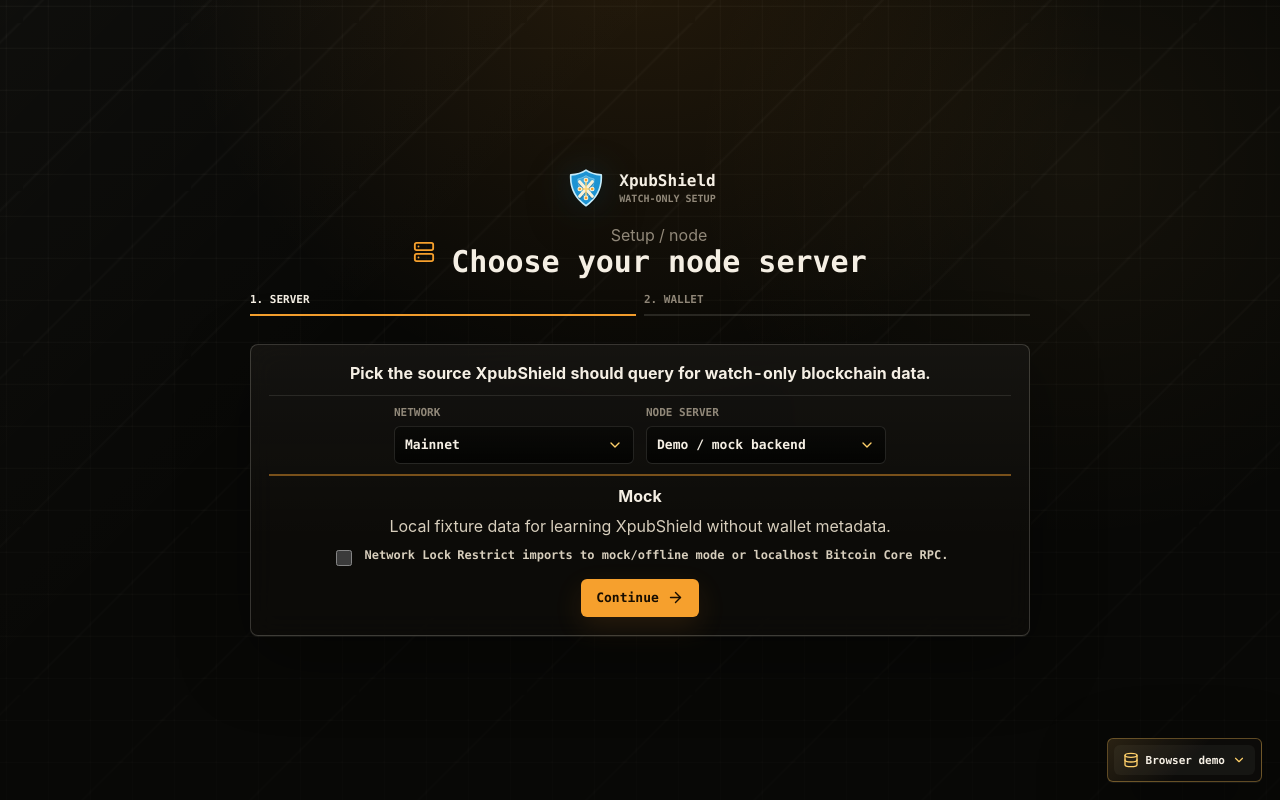
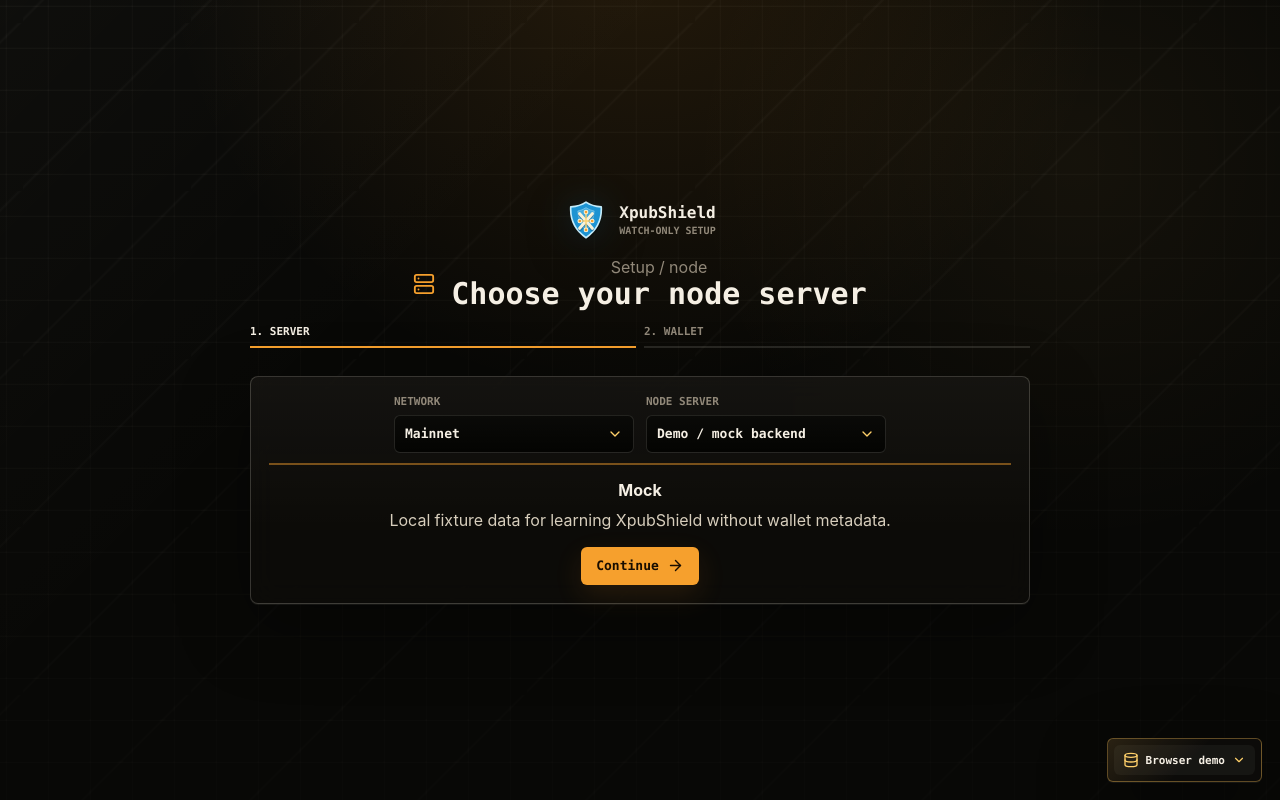
Before and after one commit to dboyza/XpubShield, a React (Vite) app: page / in a window 1280 px wide. Built offline with nearby package versions, Linux system fonts and the light colour scheme.

Commit message:
Clean up onboarding server picker

```diff
--- a/src/pages/OnboardingImport.tsx
+++ b/src/pages/OnboardingImport.tsx
@@ -373,10 +373,6 @@
 
         {firstRun && setupStep === "server" ? (
           <div className="import-form server-step">
-            <div className="setup-intro">
-              <strong>Pick the source XpubShield should query for watch-only blockchain data.</strong>
-            </div>
-
             <div className="server-select-grid">
               <OptionHelpSelect
                 label="Network"
@@ -393,6 +389,7 @@
                 label="Node server"
                 value={backend}
                 options={backendOptions}
+                showOptionHelp={false}
                 open={openServerDropdown === "backend"}
                 onToggle={() => setOpenServerDropdown((open) => open === "backend" ? null : "backend")}
                 onChange={(nextBackend) => {
@@ -406,18 +403,6 @@
               <strong>{backendLabel(backend)}</strong>
               <span>{backendChoiceSummary(backend)}</span>
             </div>
-
-            <label className="checkbox-row network-lock-row">
-              <input
-                type="checkbox"
-                checked={networkLocked}
-                onChange={(event) => onNetworkPolicyChange(event.target.checked ? "local_only" : "normal")}
-              />
-              <span>
-                <strong>Network Lock</strong>
-                Restrict imports to mock/offline mode or localhost Bitcoin Core RPC.
-              </span>
-            </label>
 
             {backend === "bitcoin_core_rpc" ? (
               <details className="advanced-section backend-config" open>
@@ -851,6 +836,7 @@
   label,
   value,
   options,
+  showOptionHelp = true,
   open,
   onToggle,
   onChange
@@ -858,6 +844,7 @@
   label: string;
   value: T;
   options: HelpOption<T>[];
+  showOptionHelp?: boolean;
   open: boolean;
   onToggle: () => void;
   onChange: (value: T) => void;
@@ -882,7 +869,10 @@
       {open ? (
         <div className="option-help-list" id={listId} role="listbox" aria-label={label}>
           {options.map((option) => (
-            <div className={`option-help-row ${option.disabled ? "option-help-row-disabled" : ""}`} key={option.value}>
+            <div
+              className={`option-help-row ${showOptionHelp ? "" : "option-help-row-no-info"} ${option.disabled ? "option-help-row-disabled" : ""}`}
+              key={option.value}
+            >
               <button
                 type="button"
                 className="option-help-choice"
@@ -894,6 +884,7 @@
                 <span>{option.label}</span>
                 {option.value === value ? <span className="option-help-selected">Selected</span> : null}
               </button>
+              {showOptionHelp ? (
                 <button
                   type="button"
                   className="option-help-info tooltip-button"
@@ -902,6 +893,7 @@
                 >
                   <CircleHelp size={14} aria-hidden="true" />
                 </button>
+              ) : null}
             </div>
           ))}
         </div>
--- a/src/styles.css
+++ b/src/styles.css
@@ -684,11 +684,10 @@
   top: calc(100% + 6px);
   right: 0;
   left: 0;
-  z-index: 45;
-  display: grid;
-  max-height: min(320px, calc(100vh - 280px));
+  z-index: 60;
+  display: grid;
   gap: 4px;
-  overflow: auto;
+  overflow: visible;
   border: 1px solid var(--line-strong);
   border-radius: var(--radius-sm);
   padding: 6px;
@@ -703,6 +702,10 @@
   grid-template-columns: minmax(0, 1fr) 28px;
   align-items: center;
   gap: 6px;
+}
+
+.option-help-row-no-info {
+  grid-template-columns: minmax(0, 1fr);
 }
 
 .option-help-choice {
@@ -1695,7 +1698,6 @@
   margin-bottom: 14px;
 }
 
-.setup-intro,
 .server-choice-note,
 .server-summary,
 .settings-subsection {
@@ -1705,20 +1707,17 @@
   background: transparent;
 }
 
-.setup-intro,
 .server-choice-note,
 .settings-subsection {
   display: grid;
   gap: 8px;
 }
 
-.setup-intro strong,
 .server-choice-note strong,
 .server-summary strong {
   color: var(--text);
 }
 
-.setup-intro p,
 .server-choice-note span,
 .server-summary p {
   color: var(--text-soft);
@@ -1735,39 +1734,24 @@
   padding: 12px 0;
 }
 
-.setup-intro {
-  border-bottom: 1px solid rgba(255, 248, 232, 0.1);
-  padding-bottom: 12px;
-}
-
 .server-choice-note {
   border-left: 2px solid rgba(246, 160, 45, 0.46);
   padding-left: 13px;
 }
 
-.setup-frame .server-step .setup-intro {
-  justify-items: center;
-  text-align: center;
-}
-
-.setup-frame .server-step .setup-intro strong {
-  max-width: 640px;
-}
-
 .setup-frame .server-step .server-choice-note {
   justify-items: center;
+  align-content: center;
+  min-height: 74px;
+  box-sizing: border-box;
   border-left: 0;
   border-top: 2px solid rgba(246, 160, 45, 0.46);
   padding-top: 10px;
   padding-left: 0;
   text-align: center;
-}
-
-.setup-frame .server-step .network-lock-row {
-  justify-self: center;
-  width: max-content;
-  max-width: 100%;
-  text-align: left;
+  transition:
+    border-color var(--motion-fast),
+    background var(--motion-fast);
 }
 
 .setup-frame .server-step .backend-config {
```
Lines whose indentation alone changed are shown as unchanged.
